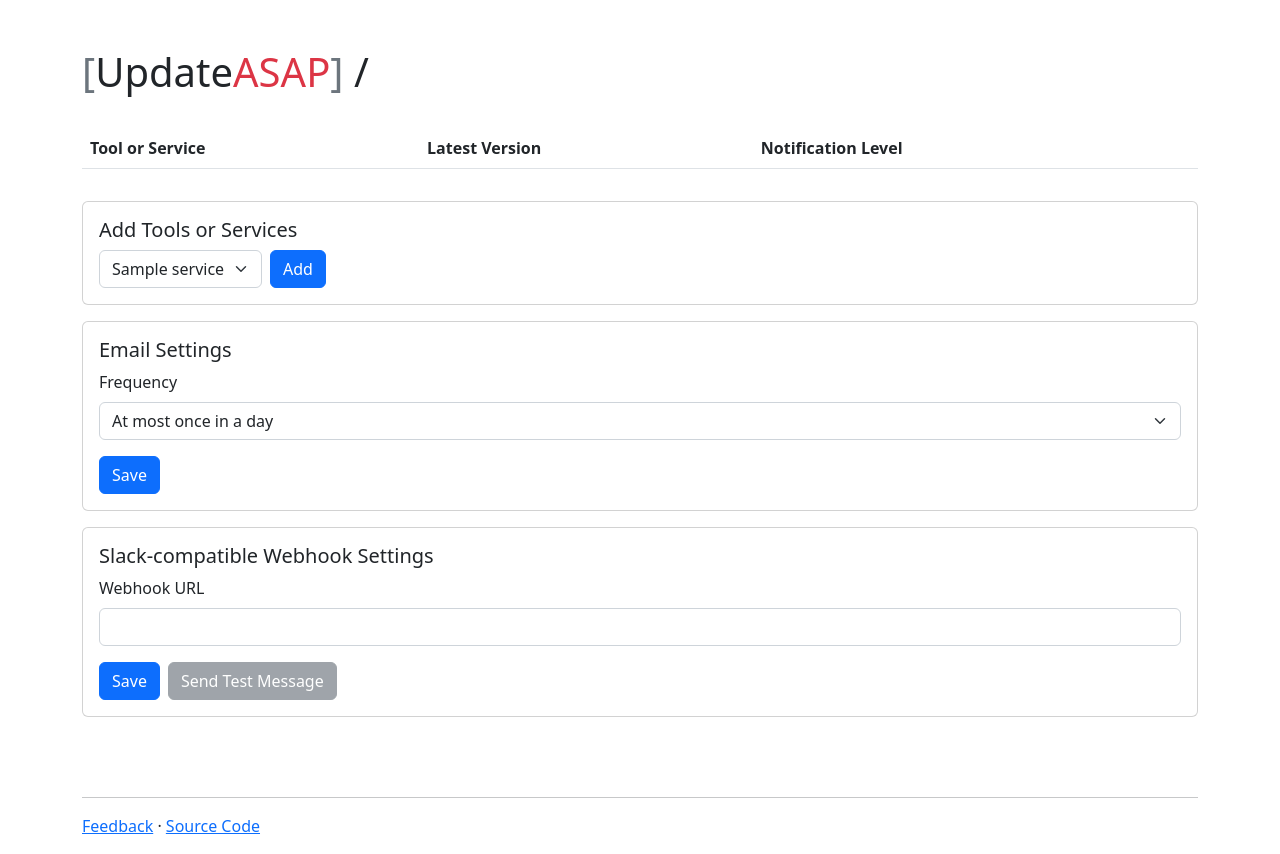
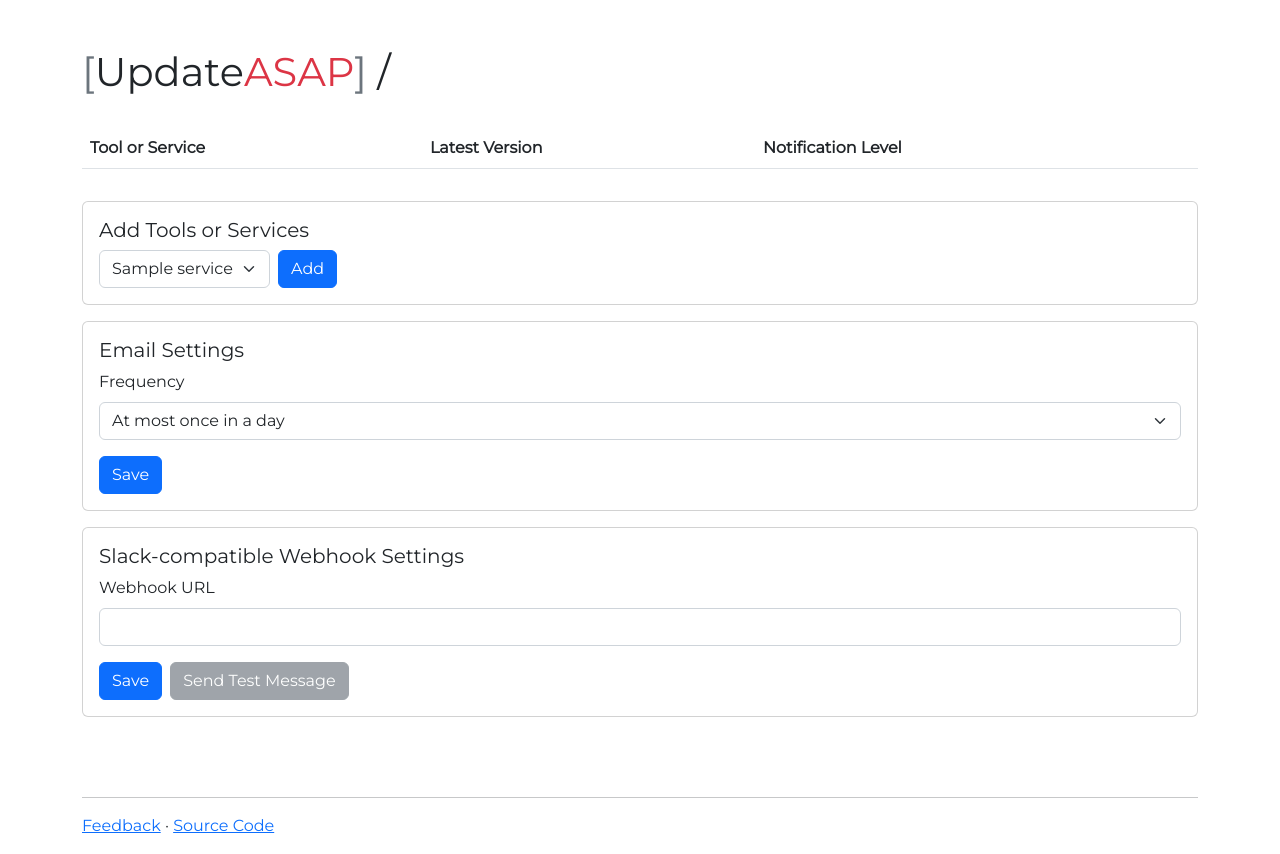
Before and after one commit to hjr265/updateasap, a Flask app: template templates/manage.html in a window 1280 px wide. Run offline with Flask 2, Linux system fonts and the light colour scheme; the template is opened without the code that fills it: most values are stand-ins (such as "Sample title", 1, 10 or a date in 2020); lists and menus that the app fills with data are empty; parts of the project's set-up code (start-up, migrations or seed data) failed here and were passed over.

Commit message:
Use web fonts

```diff
--- a/templates/layout.html
+++ b/templates/layout.html
@@ -7,7 +7,17 @@
 
 	<link rel="shortcut icon" href="{{ url_for('static', filename='favicon.ico') }}">
 
+	<link rel="preconnect" href="https://fonts.googleapis.com">
+	<link rel="preconnect" href="https://fonts.gstatic.com" crossorigin>
+	<link href="https://fonts.googleapis.com/css2?family=Montserrat&display=swap" rel="stylesheet">
+
 	<link href="https://cdn.jsdelivr.net/npm/bootstrap@5.2.2/dist/css/bootstrap.min.css" rel="stylesheet" integrity="sha384-Zenh87qX5JnK2Jl0vWa8Ck2rdkQ2Bzep5IDxbcnCeuOxjzrPF/et3URy9Bv1WTRi" crossorigin="anonymous">
+
+	<style type="text/css">
+		body {
+			font-family: 'Montserrat', sans-serif;
+		}
+	</style>
 </head>
 <body>
 	<div class="container">
```
